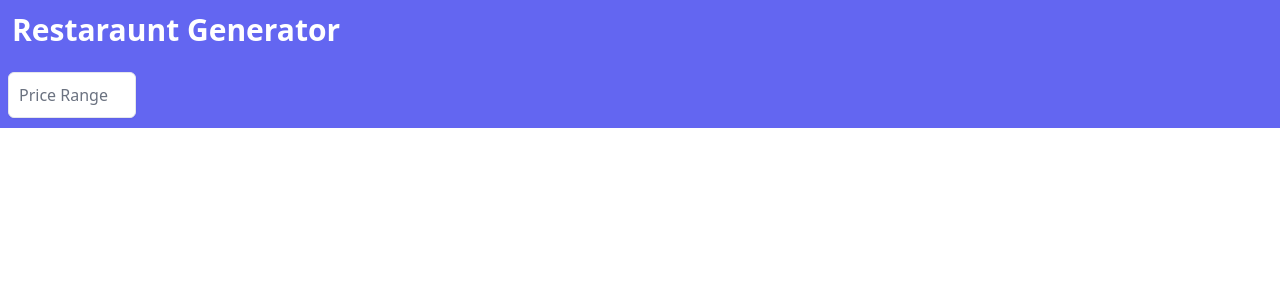
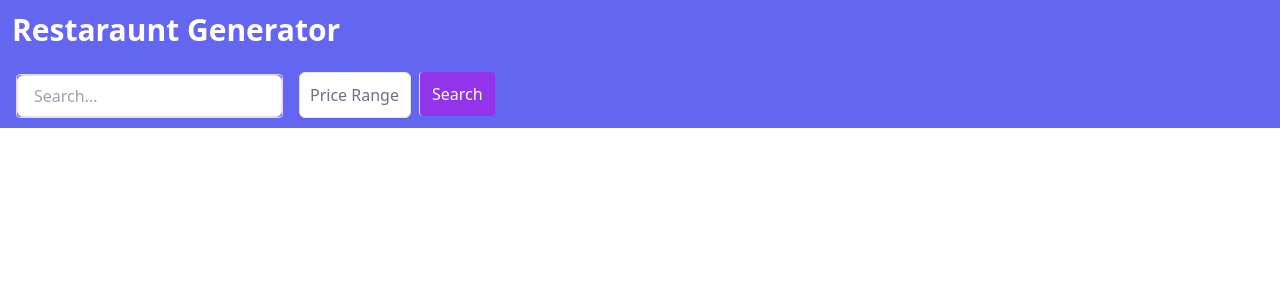
Before and after one commit to willburket/restaurant-app, a React (Create React App) app in the folder frontend/: page / in a window 1280 px wide. Shown: the top 300 px of the page. Built offline with nearby package versions, Linux system fonts and the light colour scheme.

Commit message:
search bar and search button added

```diff
--- a/frontend/src/components/Navbar/Dropdown.js
+++ b/frontend/src/components/Navbar/Dropdown.js
@@ -8,7 +8,7 @@ function PriceDropdown() {
     }
 
     return (
-        <div className="relative w-32">
+        <div className="relative w-32 px-2">
             <select value = {selected} onChange = {handleSelectChange}
             className="w-full p-2.5 text-gray-500 bg-white border rounded-md shadow-sm
             outline-none appearance-none focus:border-indigo-600">
--- a/frontend/src/components/Navbar/Navbar.js
+++ b/frontend/src/components/Navbar/Navbar.js
@@ -1,13 +1,16 @@
 import React from "react";
 import { PriceDropdown } from "./Dropdown";
+import { SearchBox, SearchButton } from "./Search";
 
 function Navbar() {
 
     // will contain account button
 
     return(
-        <div className="bg-indigo-500 h-16 w-full top-16 p-2">
+        <div className="bg-indigo-500 h-16 w-full top-16 p-2 flex">
+            <SearchBox/>
             <PriceDropdown/>
+            <SearchButton/>
         </div>
     )
 };
--- /dev/null
+++ b/frontend/src/components/Navbar/Search.js
@@ -0,0 +1,25 @@
+import React from "react";
+
+function SearchBox() {
+    return (
+        <div className="flex items-center p-2">
+            <div className="flex border border-purple-200 rounded">
+                <input
+                    type="text"
+                    className="block w-full px-4 py-2 text-purple-700 bg-white border rounded-md focus:border-purple-400 focus:ring-purple-300 focus:outline-none focus:ring focus:ring-opacity-40"
+                    placeholder="Search..."
+                />
+            </div>
+        </div>
+    );
+}
+
+function SearchButton(){
+    return(
+        <button className=" text-white bg-purple-600 border-l rounded px-3 h-11">
+        Search
+        </button>
+    )
+}
+
+export { SearchBox, SearchButton }
```
